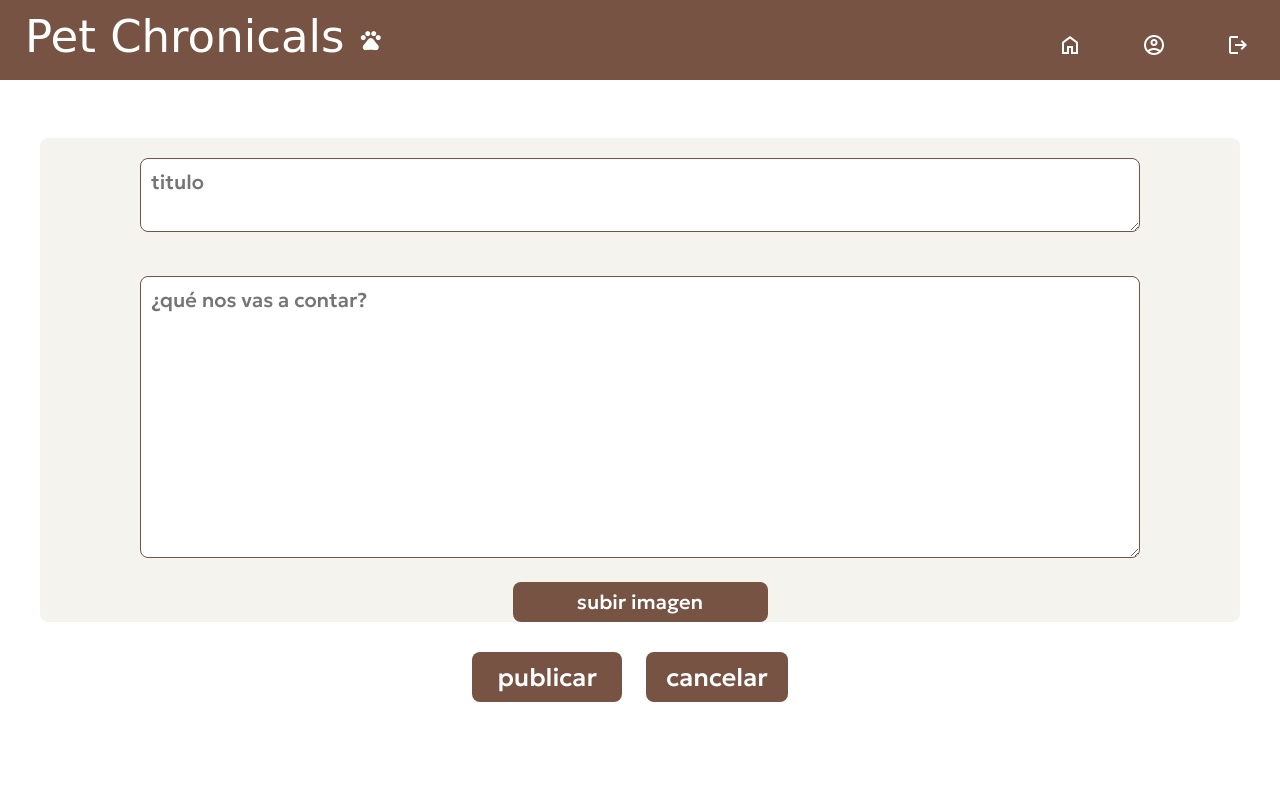
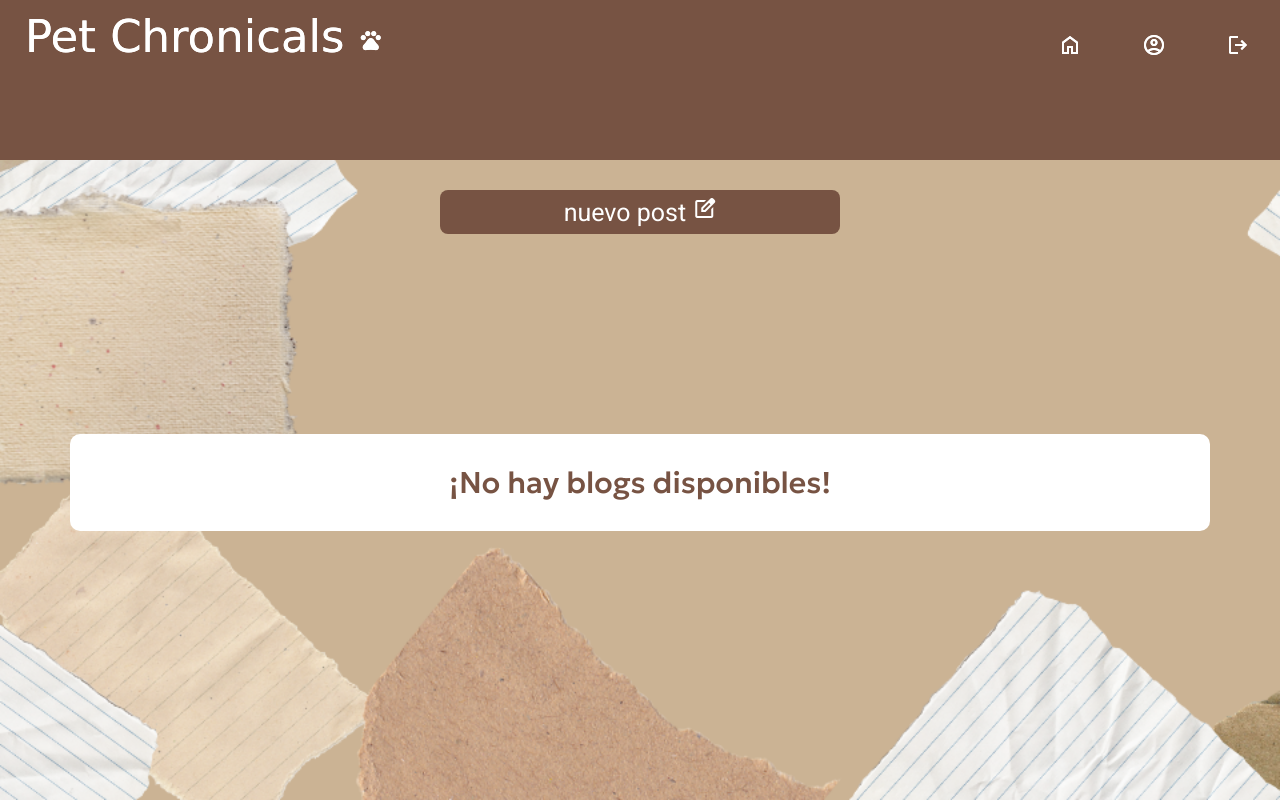
Before and after one commit to Kettalole/Pet-Chronicles, a PHP site: page /Ingesaurios4APM/home.html in a window 1280 px wide. Run offline with PHP 8.4, Linux system fonts and the light colour scheme; some web fonts are replaced.

Commit message:
Add files via upload
actualizaciones finales y arreglo de pequeños bugs.

```diff
--- a/Pet-Chronicles/usuario/home.html
+++ b/Pet-Chronicles/usuario/home.html
@@ -15,6 +15,19 @@
           <link rel="stylesheet" href="https://fonts.googleapis.com/css2?family=Material+Symbols+Outlined:opsz,wght,FILL,GRAD@48,700,0,200" />
           <link rel="stylesheet" href="https://fonts.googleapis.com/css2?family=Material+Symbols+Outlined:opsz,wght,FILL,GRAD@48,700,0,200" />
           <link rel="stylesheet" href="homeStyle.css">
+
+          <style>
+                body{
+
+                    background-image: url('fondoPC2.png');
+                    background-size: cover;
+
+                }
+                .nuevo{
+        text-decoration: none;
+        font-size: 25px;
+      }
+              </style>
 
 
           <link rel="stylesheet" href="https://fonts.googleapis.com/css2?family=Material+Symbols+Outlined:opsz,wght,FILL,GRAD@48,700,0,200" />
@@ -52,79 +65,26 @@
               </div>
 
         </div>
-        </header>
-        <body>
-
-
-
-
-
-                             <li><a href='borrar.php' class='volver'><span class='material-symbols-outlined'>
-                                     arrow_back_ios
-                                </span></a></li>
-
-
-
-
-                <div class='divGeneral'>
-
-                        <div class='divBody'>
-
-
-
-
-
-                                <div class='divBlog'>
-
-                                        <div class='contenedorBlog'>
-
-                                                <form action='subirblog.php' method='post'>
-
-
-                                                        <textarea type='text' cols='1' rows='auto' class='titulo-input' name='titulo' placeholder='titulo' required></textarea> <br>
-
-                                                        <textarea type='text' cols='1' rows='10' class='blog-input' name='blog' placeholder='¿qué nos vas a contar?' required></textarea>
-
-
-                                                        <div class='img-inputDIV'>
-                                                                <input type='file' name='imagen' class='img-input'/>
-                                                        </div>
-
-                                                        <br>
-
-
-                                                </div>
-
-                                                <div class="botones">
-
-                                                        <button type='submit' class='boton-submit'>publicar</button>
-
-                                                        </form>
-
-
-
-
-                                                        <a
-                                                        href='escribir.php' class='boton-submit'>
-                                                        cancelar</a>
-
-
-
-                                                </div>
-
-                                </div>
-
-                        </div>
-
+        <header>
+                <div class='contenidoH'>
+                    <div class='menu'>
+                        <a href='home.php' class='logo'>Pet Chronicals <span class='material-symbols-outlined'>pets</span></a>
+                        <nav class='navbar'>
+                            <ul>
+                                <li><a href='home.php'><span class='material-symbols-outlined'>home</span></a></li>
+                                <li><a href='perfil.php'><span class='material-symbols-outlined'>account_circle</span></a></li>
+                                <li><a href='borrar.php'><span class='material-symbols-outlined'>logout</span></a></li>
+                            </ul>
+                        </nav>
+                    </div>
                 </div>
-
-
-
-
-
-
-
-
-
-        </body>
-</html>
+            </header>
+            <body>
+                <div class='divEscribir'>
+                    <a href='escribir.php' class='nuevo'>
+                        nuevo post <span class='material-symbols-outlined'>edit_square</span>
+                    </a>
+                </div>
+                <p class='nohay'>¡No hay blogs disponibles!</p>
+    </body>
+    </html>
--- a/Pet-Chronicles/usuario/homeStyle.css
+++ b/Pet-Chronicles/usuario/homeStyle.css
@@ -243,3 +243,22 @@
     text-decoration: none;
     font-size: 25px;
   }
+
+
+
+
+.nohay {
+
+  text-align: center;
+  padding: 30px;
+  background-color: #ffffff;
+  width: auto;
+  height: auto;
+  margin: 70px;
+  margin-top: 200px;
+  color: #775343;
+  font-family: 'Geologica', sans-serif;
+  border-radius: 10px;
+  font-size: 30px;
+
+}
```
Also changed, not shown: Pet-Chronicles/sesiones/paghome.html (+8 -8 lines), Pet-Chronicles/usuario/home.php (+17 -1 lines), Pet-Chronicles/usuario/misblogs.php (+17 -1 lines), Pet-Chronicles/imagenes/ . alien.png (added), Pet-Chronicles/imagenes/ . descarga.png (added).
